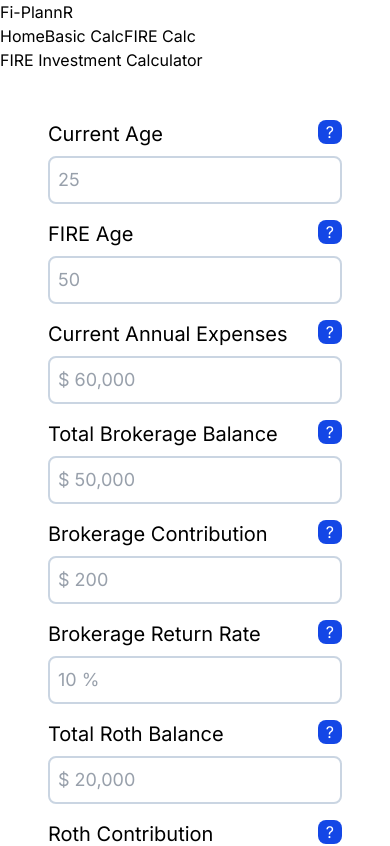
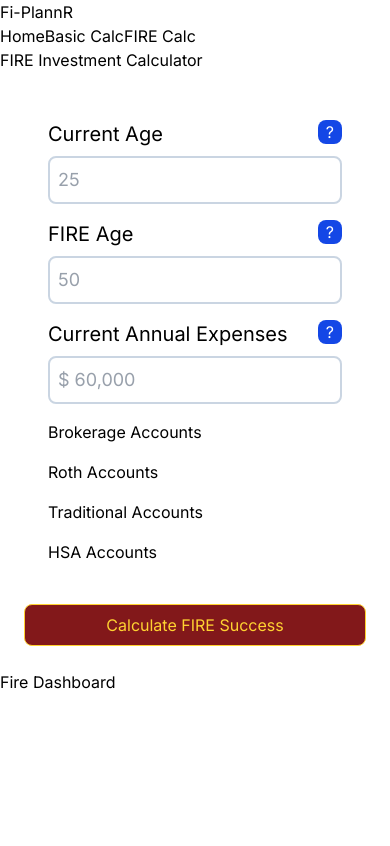
Before and after one commit to jwilliams21/fi-plannr, a React (Vite) app: page /fire in a window 390 px wide. Shown: the top 846 px of the page. Built offline with nearby package versions, Linux system fonts and the light colour scheme.

Commit message:
Introduce fire input collapse/expand menus for mobile view

```diff
--- a/src/components/FireInputs.jsx
+++ b/src/components/FireInputs.jsx
@@ -1,7 +1,29 @@
+import { useState } from 'react';
 import { InputField } from './ui/InputField';
 import { Button } from './ui/Button';
 
 export default function FireInputs({register, errors}) {
+    const [brokerageOpen, setBrokerageOpen] = useState(false);
+    const [rothOpen, setRothOpen] = useState(false);
+    const [traditionalOpen, setTraditionalOpen] = useState(false);
+    const [hsaOpen, setHsaOpen] = useState(false);
+
+    function toggleBrokerage() {
+        setBrokerageOpen(!brokerageOpen);
+    }
+
+    function toggleRoth() {
+        setRothOpen(!rothOpen);
+    }
+
+    function toggleTraditional() {
+        setTraditionalOpen(!traditionalOpen);
+    }
+
+    function toggleHsa() {
+        setBrokeragesetHsaOpenOpen(!hsaOpen);
+    }
+
     return (
         <div className='p-6 w-full flex flex-col gap-4'>
             <InputField
@@ -46,6 +68,12 @@ export default function FireInputs({register, errors}) {
                 description='Add up everything you spend money on throughout the year (e.g., mortgage, car payments, take-out, lightsaber-dueling lessons, etc.).'
             />
 
+            <div>
+                <div onClick={() => toggleBrokerage()}>
+                    <h2>Brokerage Accounts</h2>
+                </div>
+                {brokerageOpen &&
+                <div>
                     <InputField
                         id='totalBrokerage'
                         name='totalBrokerage'
@@ -87,7 +115,15 @@ export default function FireInputs({register, errors}) {
                         error={errors.brokerageReturnRate?.message}
                         description='What return rate are you expecting?  Typical annual rates vary between 6% - 12%.  Not sure?  Try 10% as a starting point.'
                     />
+                </div>}
+            </div>
 
+            <div>
+                <div onClick={() => toggleRoth()}>
+                    <h2>Roth Accounts</h2>
+                </div>
+                {rothOpen &&
+                <div>
                     <InputField
                         id='totalRoth'
                         name='totalRoth'
@@ -129,7 +165,15 @@ export default function FireInputs({register, errors}) {
                         error={errors.rothReturnRate?.message}
                         description='What return rate are you expecting?  Typical annual rates vary between 6% - 12%.  Not sure?  Try 10% as a starting point.'
                     />
+                </div>}
+            </div>
 
+            <div>
+                <div onClick={() => toggleTraditional()}>
+                    <h2>Traditional Accounts</h2>
+                </div>
+                {traditionalOpen &&
+                <div>
                     <InputField
                         id='totalTraditional'
                         name='totalTraditional'
@@ -185,7 +229,15 @@ export default function FireInputs({register, errors}) {
                         error={errors.tradtionalReturnRate?.message}
                         description='What return rate are you expecting?  Typical annual rates vary between 6% - 12%.  Not sure?  Try 10% as a starting point.'
                     />
+                </div>}
+            </div>
 
+            <div>
+                <div onClick={() => toggleHsa()}>
+                    <h2>HSA Accounts</h2>
+                </div>
+                {hsaOpen &&
+                <div>
                     <InputField
                         id='totalHsa'
                         name='totalHsa'
@@ -228,6 +280,8 @@ export default function FireInputs({register, errors}) {
                         error={errors.hsaReturnRate?.message}
                         description='What return rate are you expecting?  Typical annual rates vary between 6% - 12%.  Not sure?  Try 10% as a starting point.'
                     />
+                </div>}
+            </div>
 
         </div>
     )
```
Lines whose indentation alone changed are shown as unchanged.
